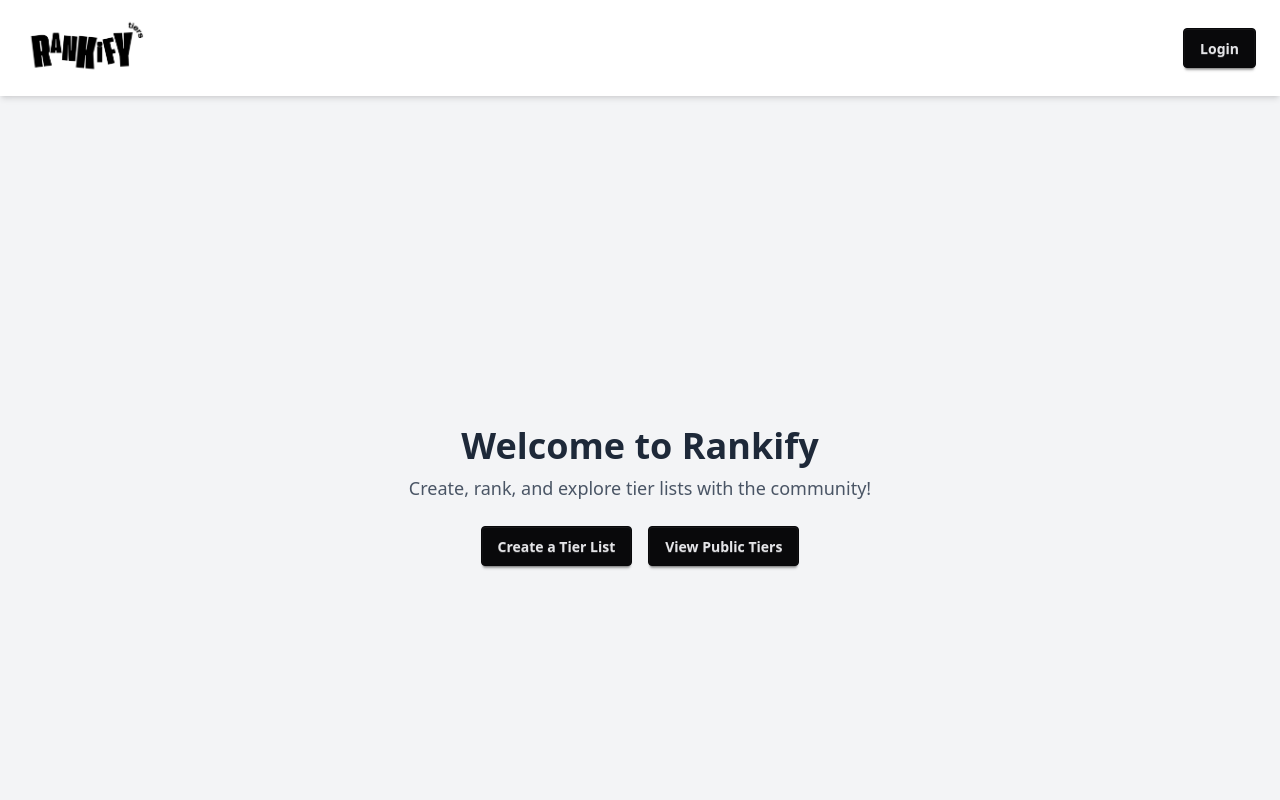
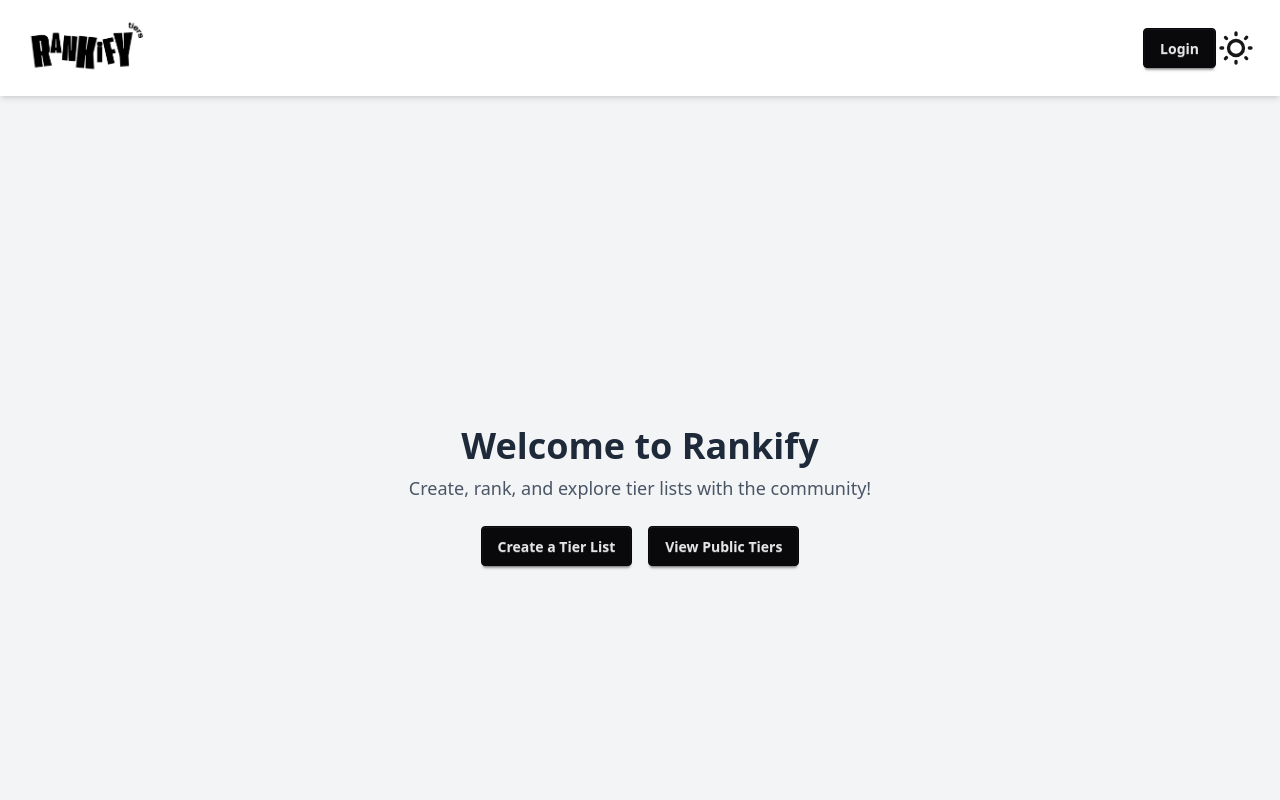
Before and after one commit to iFernandez96/TierListFrontEnd, a SvelteKit app: page / in a window 1280 px wide. Shown: the top 800 px of the page. Built offline with nearby package versions, Linux system fonts and the light colour scheme.

Commit message:
Attempted to add Darkmode

```diff
--- a/src/routes/+layout.svelte
+++ b/src/routes/+layout.svelte
@@ -1,9 +1,27 @@
 <script lang="ts">
+  import { onMount } from "svelte";
   import "/src/app.css";
+  let theme = "light";
   let tierListName = $state("Tier List")
   function changeName() {
 
   }
+
+    // Load saved theme from localStorage
+  onMount(() => {
+    const savedTheme = localStorage.getItem("theme");
+    if (savedTheme) {
+      theme = savedTheme;
+      document.documentElement.setAttribute("data-theme", theme);
+    }
+  });
+
+  function toggleTheme(event: Event) {
+    theme = (event.target as HTMLInputElement).checked ? "synthwave" : "light";
+    document.documentElement.setAttribute("data-theme", theme);
+    localStorage.setItem("theme", theme);
+  }
+
 </script>
 <nav class="navbar bg-white shadow-md px-6 py-4">
   <span class="navbar-start">
@@ -14,6 +32,28 @@
   <span class="navbar-end">
     <a href="/login" class="btn btn-neutral">Login</a>
   </span>
+      <label class="swap swap-rotate">
+      <!-- this hidden checkbox controls the state -->
+      <input type="checkbox" checked={theme === "synthwave"} class="theme-controller" on:change={toggleTheme} />
+      <!-- sun icon -->
+      <svg
+        class="swap-off h-10 w-10 fill-current"
+        xmlns="http://www.w3.org/2000/svg"
+        viewBox="0 0 24 24">
+        <path
+          d="M5.64,17l-.71.71a1,1,0,0,0,0,1.41,1,1,0,0,0,1.41,0l.71-.71A1,1,0,0,0,5.64,17ZM5,12a1,1,0,0,0-1-1H3a1,1,0,0,0,0,2H4A1,1,0,0,0,5,12Zm7-7a1,1,0,0,0,1-1V3a1,1,0,0,0-2,0V4A1,1,0,0,0,12,5ZM5.64,7.05a1,1,0,0,0,.7.29,1,1,0,0,0,.71-.29,1,1,0,0,0,0-1.41l-.71-.71A1,1,0,0,0,4.93,6.34Zm12,.29a1,1,0,0,0,.7-.29l.71-.71a1,1,0,1,0-1.41-1.41L17,5.64a1,1,0,0,0,0,1.41A1,1,0,0,0,17.66,7.34ZM21,11H20a1,1,0,0,0,0,2h1a1,1,0,0,0,0-2Zm-9,8a1,1,0,0,0-1,1v1a1,1,0,0,0,2,0V20A1,1,0,0,0,12,19ZM18.36,17A1,1,0,0,0,17,18.36l.71.71a1,1,0,0,0,1.41,0,1,1,0,0,0,0-1.41ZM12,6.5A5.5,5.5,0,1,0,17.5,12,5.51,5.51,0,0,0,12,6.5Zm0,9A3.5,3.5,0,1,1,15.5,12,3.5,3.5,0,0,1,12,15.5Z" />
+      </svg>
+
+      <!-- moon icon -->
+      <svg
+        class="swap-on h-10 w-10 fill-current"
+        xmlns="http://www.w3.org/2000/svg"
+        viewBox="0 0 24 24">
+        <path
+          d="M21.64,13a1,1,0,0,0-1.05-.14,8.05,8.05,0,0,1-3.37.73A8.15,8.15,0,0,1,9.08,5.49a8.59,8.59,0,0,1,.25-2A1,1,0,0,0,8,2.36,10.14,10.14,0,1,0,22,14.05,1,1,0,0,0,21.64,13Zm-9.5,6.69A8.14,8.14,0,0,1,7.08,5.22v.27A10.15,10.15,0,0,0,17.22,15.63a9.79,9.79,0,0,0,2.1-.22A8.11,8.11,0,0,1,12.14,19.73Z" />
+      </svg>
+    </label>
+
 </nav>
 
 
```
Also changed, not shown: src/routes/create/+page.svelte (renamed from src/routes/register/create/+page.svelte), static/rankify_logo_DarkMode.png (added), 1 other file (tests, documents, lock files or other folders).
